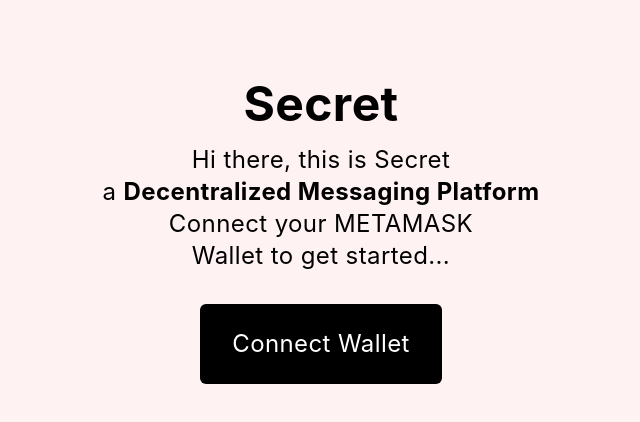
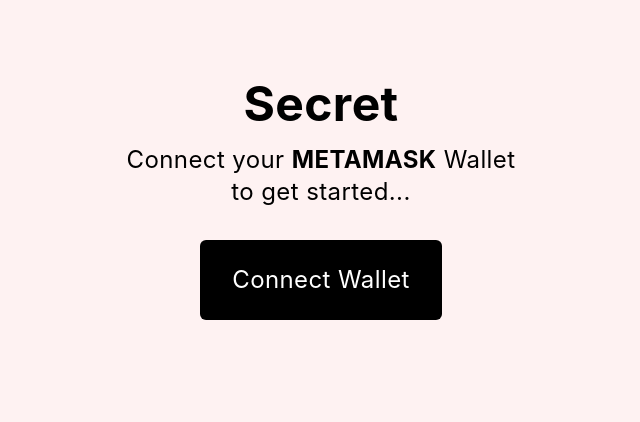
Before and after one commit to honkingeagle/secret, a React (Create React App) app: page / in a window 1280 px wide. Shown: the top 422 px of the page, without its empty margins (319-959 px from the left). Built offline with nearby package versions, Linux system fonts and the light colour scheme.

Commit message:
removed unnecessary paragraphs

```diff
--- a/src/components/Login.js
+++ b/src/components/Login.js
@@ -3,10 +3,8 @@
         <div className="h-screen text-center bg-red-50 pt-16">
             <p className="py-4 text-5xl font-bold">Secret</p>
             <div className="text-2xl">
-                <p>Hi there, this is Secret</p>
-                <p>a <strong>Decentralized Messaging Platform</strong></p>
-                <p>Connect your METAMASK</p>
-                <p> Wallet to get started...</p>
+                <p>Connect your <strong>METAMASK</strong> Wallet</p>
+                <p>to get started...</p>
             </div>
             <button className="my-8 py-6 px-8 bg-black text-2xl text-white rounded-md" onClick={props.connectWallet}>
                 Connect Wallet
```
